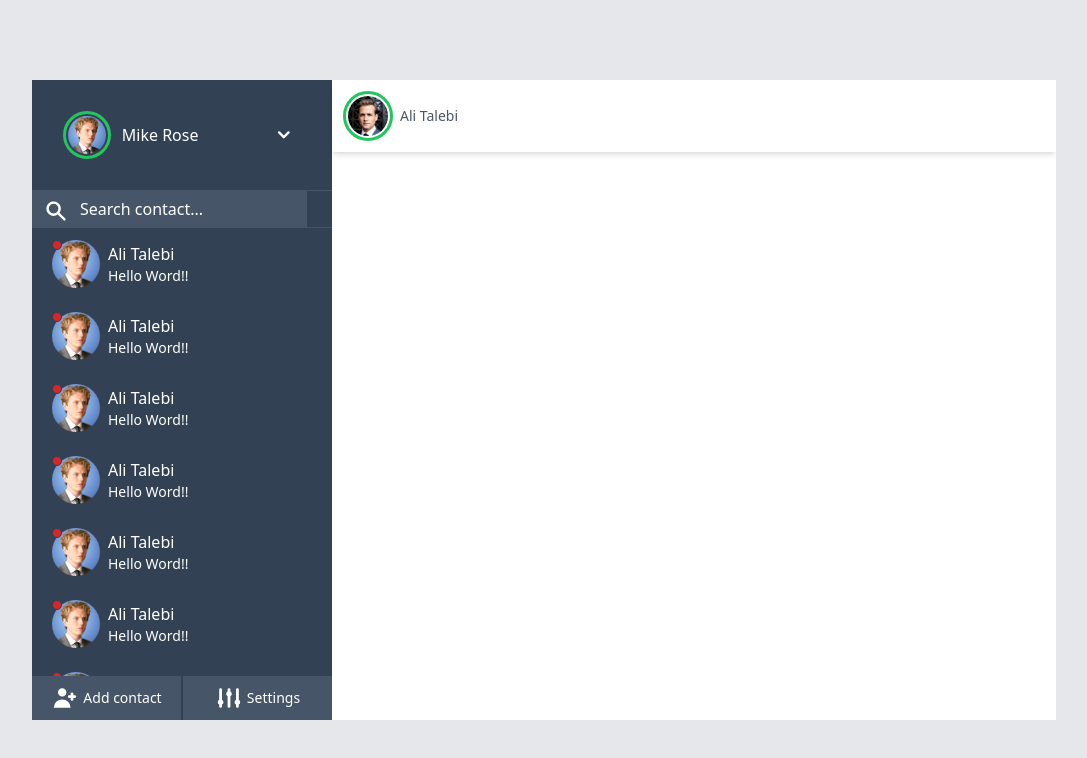
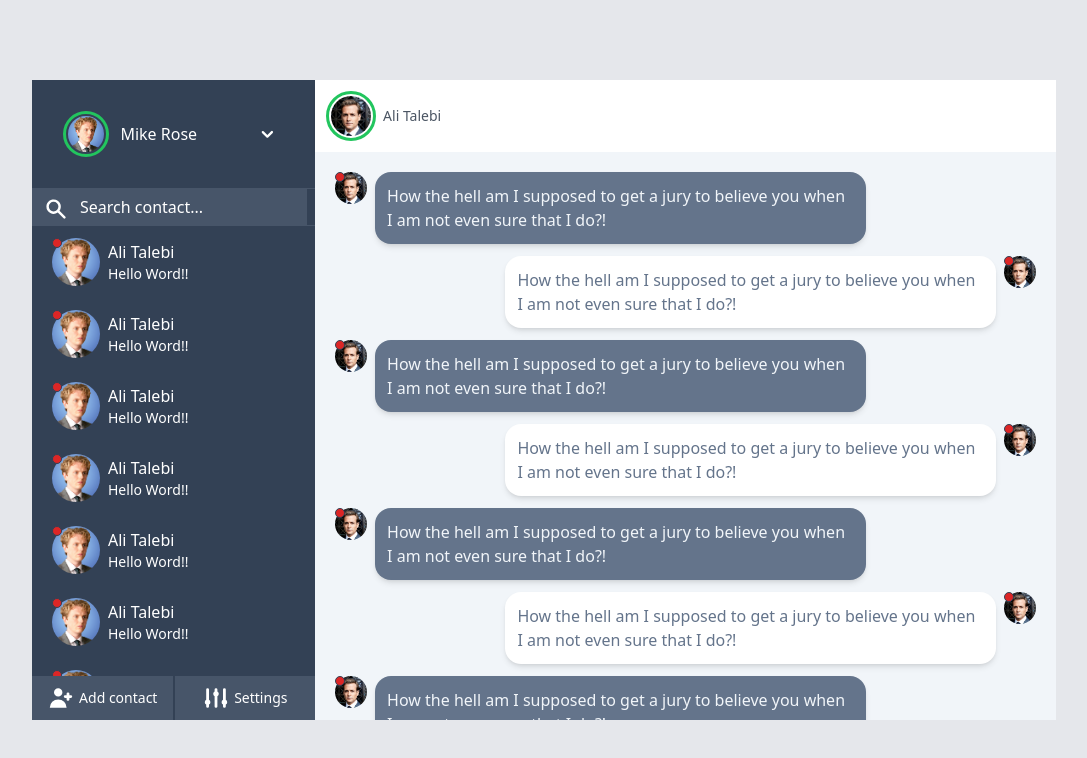
Before and after one commit to dot-frost/vue-chat-app, a Vue app: page / in a window 1280 px wide. Shown: the top 758 px of the page, without its empty margins (96-1183 px from the left). Built offline with nearby package versions, Linux system fonts and the light colour scheme.

Commit message:
add chatbox body

```diff
--- a/src/views/HomeView.vue
+++ b/src/views/HomeView.vue
@@ -44,13 +44,29 @@
         </div>
       </div>
       <!-- ChatBox -->
-      <div class="flex-grow bg-white">
+      <div class="flex-grow bg-white flex flex-col justify-items-stretch">
         <!-- Header -->
         <div class="w-full flex justify-start p-4 shadow-md items-center gap-3">
           <AvatarComponent class="w-10" status-type="circle" status="online" alt="Ali Talebi" :image="require('./../assets/images/person/harveyspecter.png')"/>
           <span class="text-sm text-gray-600">Ali Talebi</span>
         </div>
         <!-- Body -->
+        <div class="flex-grow bg-slate-100 overflow-scroll scrollbar-hide p-5 space-y-3">
+          <template v-for="i in 20">
+            <div v-if="i%2" class="flex justify-start items-start gap-2" :key="'e'+i">
+              <AvatarComponent class="w-8" status="online" alt="Ali Talebi" :image="require('./../assets/images/person/harveyspecter.png')"/>
+              <p class="text text-slate-100 rounded-2xl p-3 max-w-[70%] bg-slate-500 shadow-md">
+                How the hell am I supposed to get a jury to believe you when I am not even sure that I do?!
+              </p>
+            </div>
+            <div v-else class="flex justify-end items-start gap-2" :key="'o'+i">
+              <AvatarComponent class="w-8 order-1" status="online" alt="Ali Talebi" :image="require('./../assets/images/person/harveyspecter.png')"/>
+              <p class="text text-slate-500 rounded-2xl p-3 max-w-[70%] bg-white shadow-md">
+                How the hell am I supposed to get a jury to believe you when I am not even sure that I do?!
+              </p>
+            </div>
+          </template>
+        </div>
         <!-- Send Message -->
       </div>
     </div>
```
